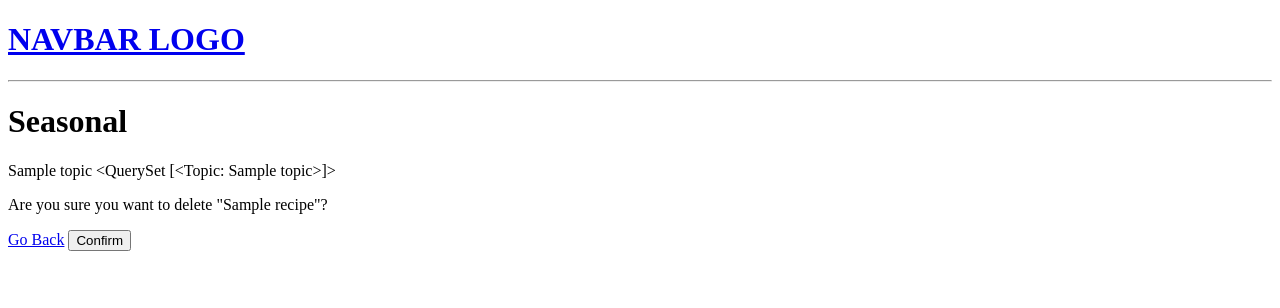
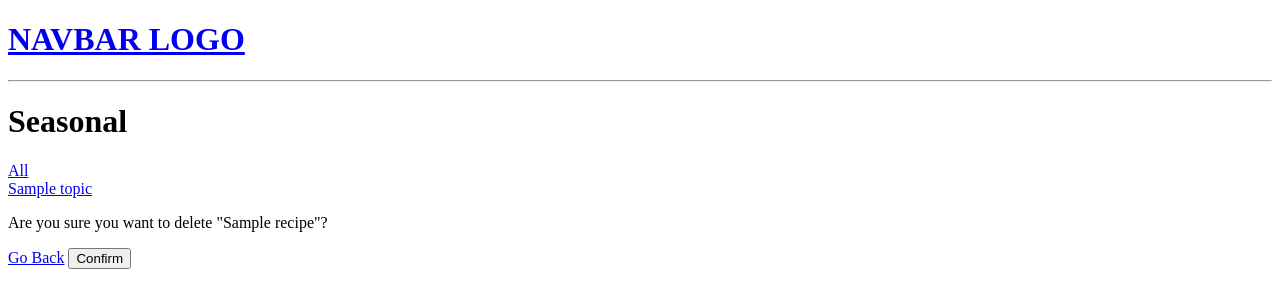
Before and after one commit to Samuel-Dainton/portfolio-project-4, a Django app: a page that uses home/templates/home/browse.html in a window 1280 px wide. Shown: the top 308 px of the page. Run offline with Django 3.2, Linux system fonts and the light colour scheme; tables that the repository leaves empty hold one stand-in row (values such as "Sample post"); some libraries are stand-ins or nearby versions.

Commit message:
Feat: topic buttons now filter recipe results on the index page. Error: 'all' topic returns nothing.

```diff
--- a/home/templates/home/browse.html
+++ b/home/templates/home/browse.html
@@ -1,8 +1,11 @@
 
 <h1>Seasonal</h1>
 
+<div>
+    <a href="{% url 'home' %}">All</a>
+</div>
 {% for topic in topics %}
-<span>{{topic}}</span>
+<div class="container">
+    <a href="{% url 'home' %}?q={{topic.name}}">{{topic.name}}</a>
+</div>
 {% endfor %}
-
-{{topics}}
--- a/home/views.py
+++ b/home/views.py
@@ -6,7 +6,8 @@ def topic(request):
     return render(request, 'home/browse.html')
 
 def home(request):
-    recipes = Recipe.objects.all()
+    q = request.GET.get('q')
+    recipes = Recipe.objects.filter(topic__name=q)
     context = {'recipes': recipes}
     return render(request, 'home/index.html', context)
 
```
